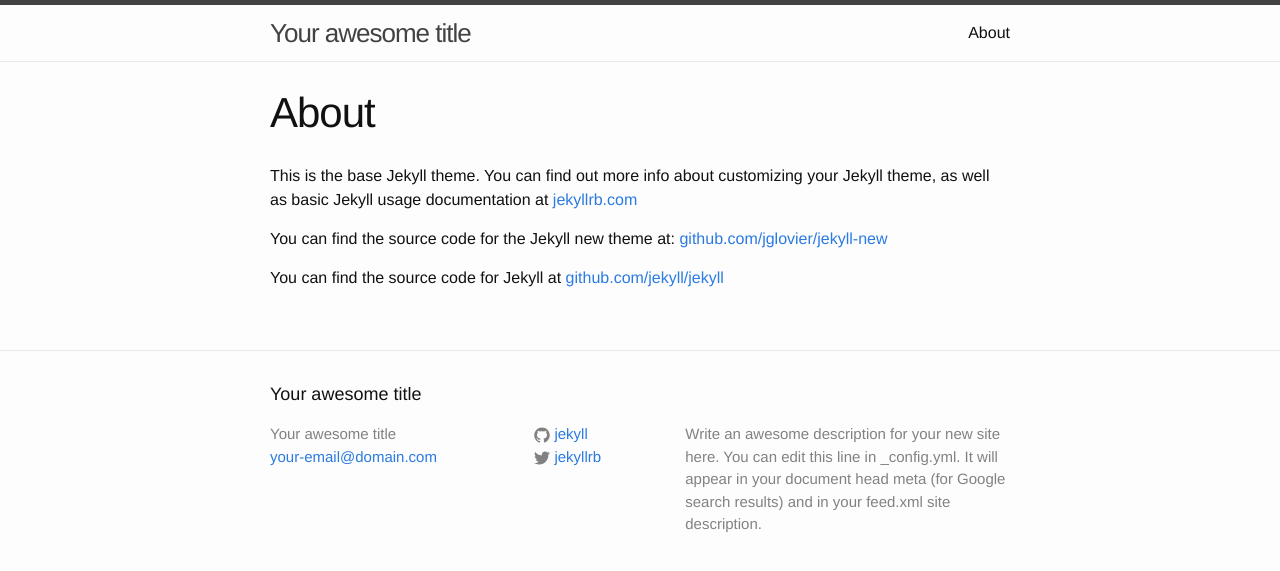
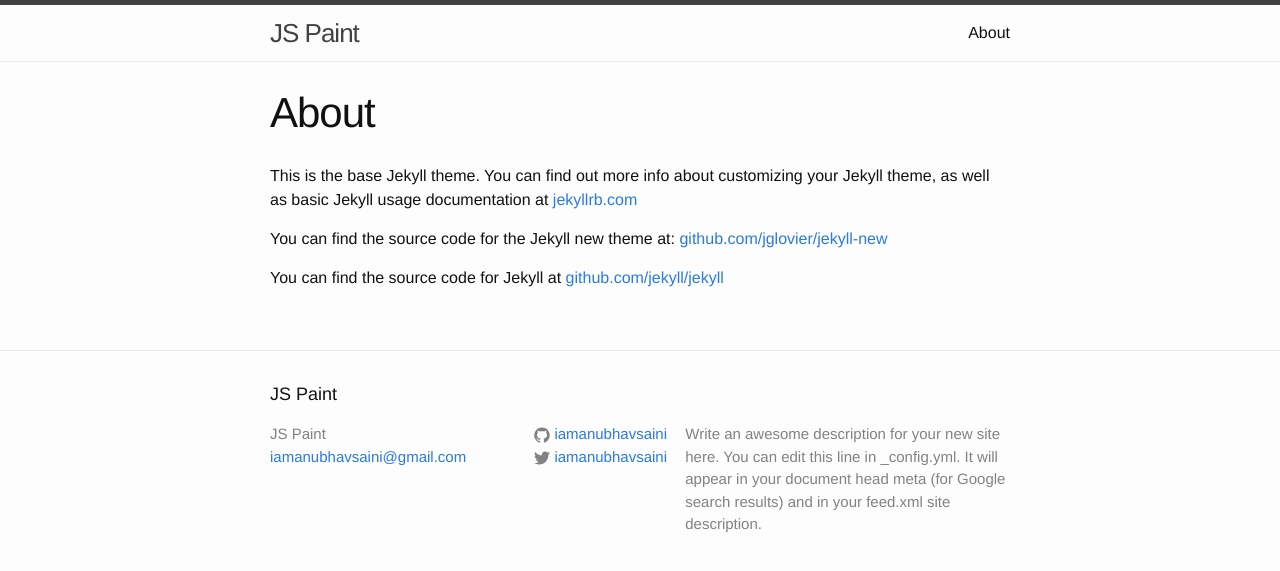
Before and after one commit to IAmAnubhavSaini/jspaint, a Jekyll site: the page built from about.md, in a window 1280 px wide. Shown: the top 571 px of the page. Built offline with Jekyll 4.4.1, drawn with Linux system fonts in a browser that asks for light colours.

```diff
--- a/_config.yml
+++ b/_config.yml
@@ -1,14 +1,15 @@
 # Site settings
-title: Your awesome title
-email: your-email@domain.com
+title: JS Paint
+email: iamanubhavsaini@gmail.com
 description: > # this means to ignore newlines until "baseurl:"
   Write an awesome description for your new site here. You can edit this
   line in _config.yml. It will appear in your document head meta (for
   Google search results) and in your feed.xml site description.
 baseurl: "" # the subpath of your site, e.g. /blog/
-url: "http://yourdomain.com" # the base hostname & protocol for your site
-twitter_username: jekyllrb
-github_username:  jekyll
+url: "" # the base hostname & protocol for your site
+twitter_username: iamanubhavsaini
+github_username:  iamanubhavsaini
 
 # Build settings
 markdown: kramdown
+highlighter: pygments
```
Also changed, not shown: index.html (+15 -12 lines).
